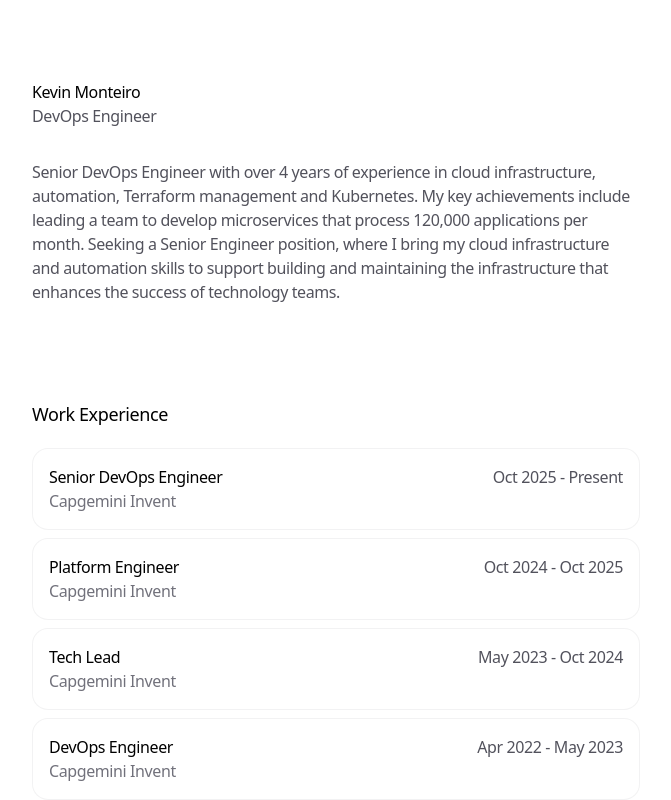
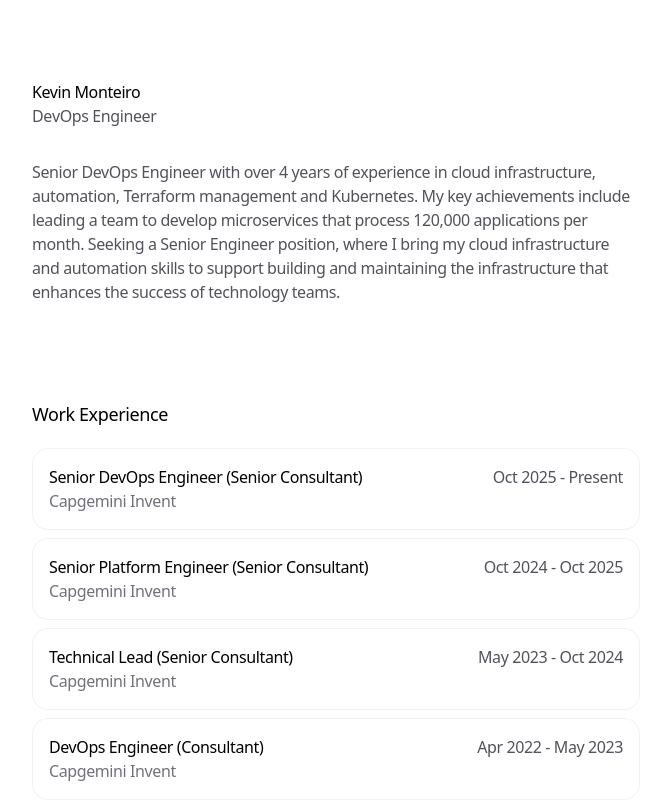
Before and after one commit to km-aero/my-website, a Next.js app: page / in a window 1280 px wide. Shown: the top 800 px of the page, without its empty margins (304-975 px from the left). Built offline with nearby package versions, Linux system fonts and the light colour scheme.

Commit message:
fix: update work experience titles

```diff
--- a/app/data.ts
+++ b/app/data.ts
@@ -32,7 +32,7 @@ type SocialLink = {
 export const WORK_EXPERIENCE: WorkExperience[] = [
   {
     company: 'Capgemini Invent',
-    title: 'Senior DevOps Engineer',
+    title: 'Senior DevOps Engineer (Senior Consultant)',
     start: 'Oct 2025',
     end: 'Present',
     link: 'https://www.capgemini.com/au-en/about-us/who-we-are/our-brands/capgemini-invent/',
@@ -40,7 +40,7 @@ export const WORK_EXPERIENCE: WorkExperience[] = [
   },
   {
     company: 'Capgemini Invent',
-    title: 'Platform Engineer',
+    title: 'Senior Platform Engineer (Senior Consultant)',
     start: 'Oct 2024',
     end: 'Oct 2025',
     link: 'https://www.capgemini.com/au-en/about-us/who-we-are/our-brands/capgemini-invent/',
@@ -48,7 +48,7 @@ export const WORK_EXPERIENCE: WorkExperience[] = [
   },
   {
     company: 'Capgemini Invent',
-    title: 'Tech Lead',
+    title: 'Technical Lead (Senior Consultant)',
     start: 'May 2023',
     end: 'Oct 2024',
     link: 'https://www.capgemini.com/au-en/about-us/who-we-are/our-brands/capgemini-invent/',
@@ -56,7 +56,7 @@ export const WORK_EXPERIENCE: WorkExperience[] = [
   },
   {
     company: 'Capgemini Invent',
-    title: 'DevOps Engineer',
+    title: 'DevOps Engineer (Consultant)',
     start: 'Apr 2022',
     end: 'May 2023',
     link: 'https://www.capgemini.com/au-en/about-us/who-we-are/our-brands/capgemini-invent/',
```
